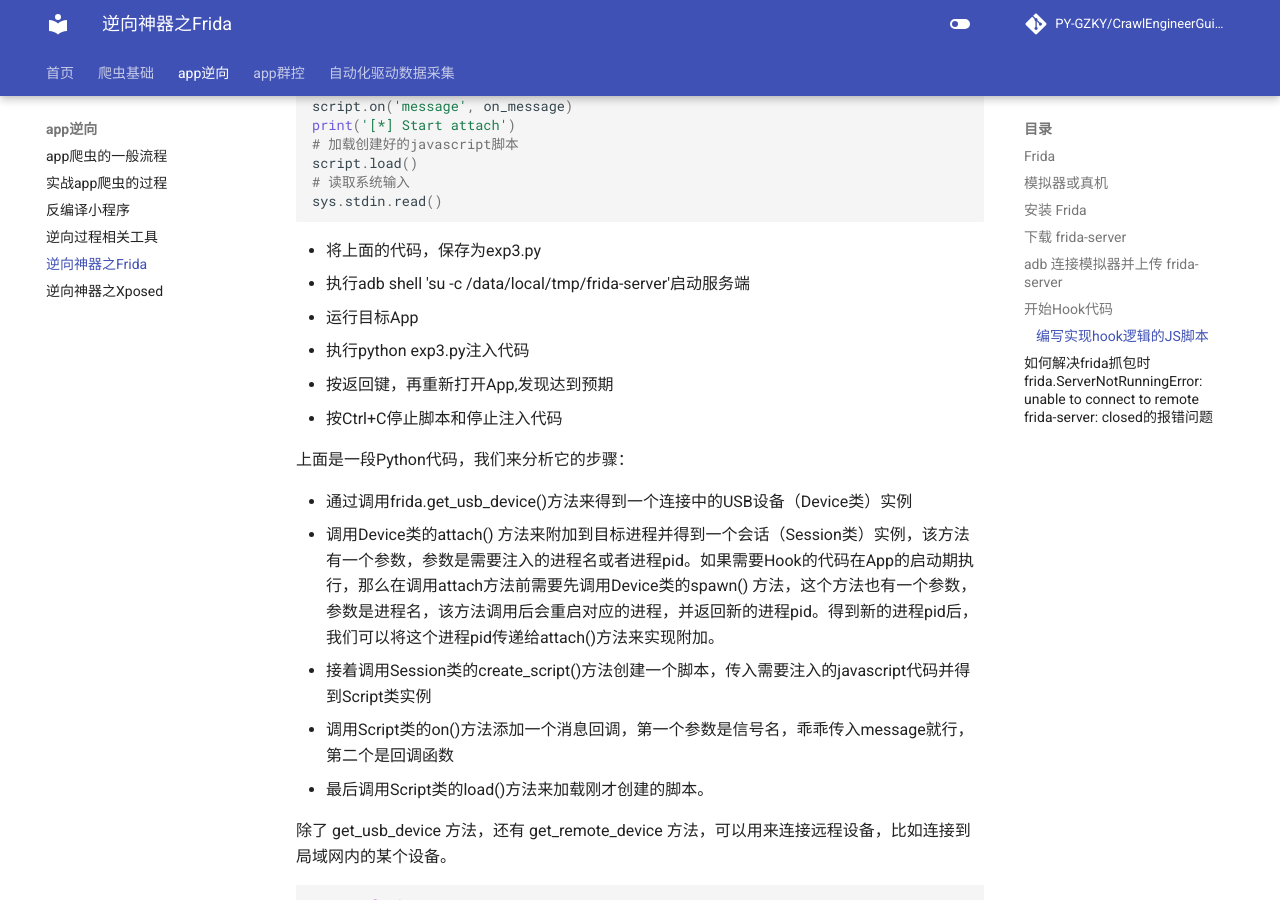
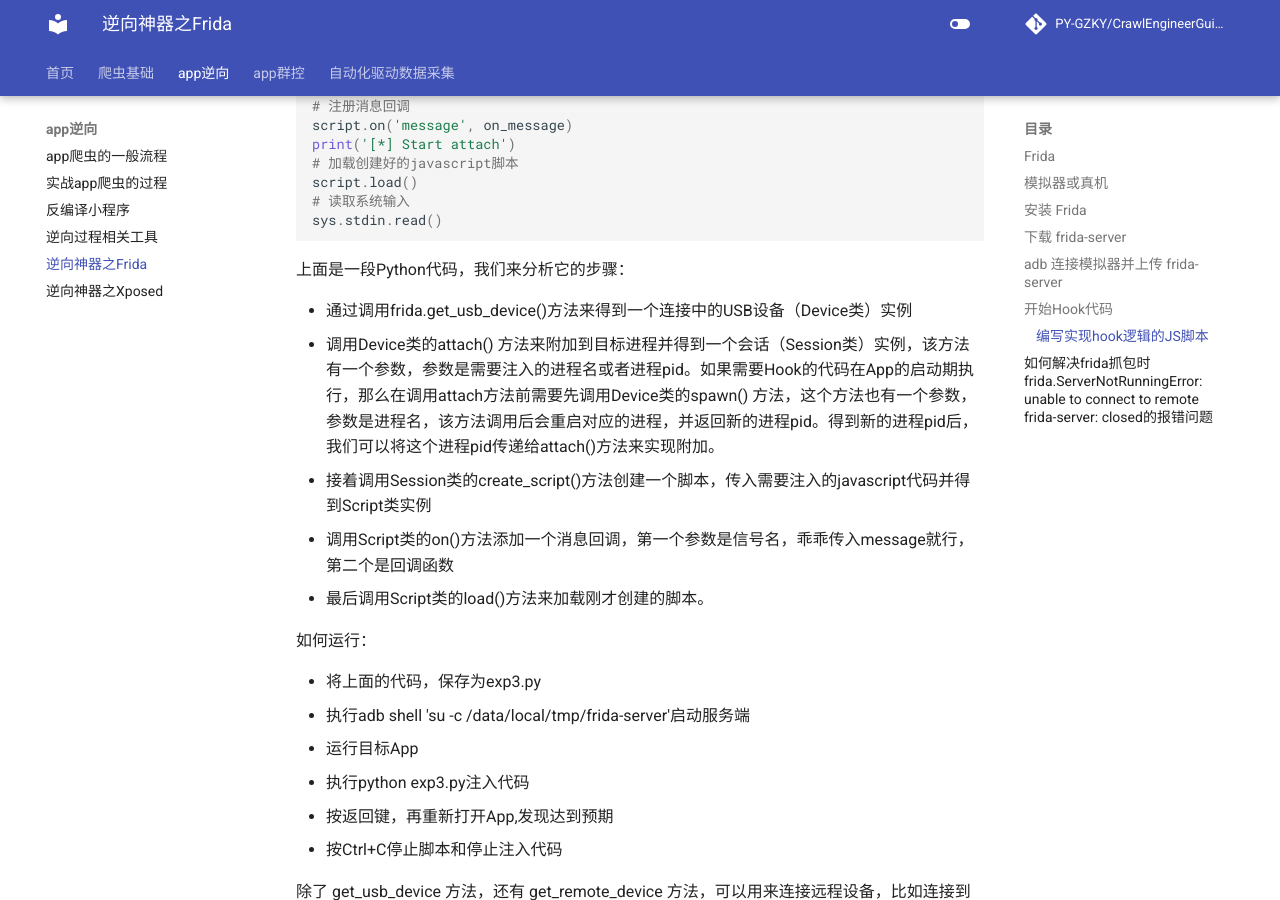
Before and after one commit to PY-GZKY/CrawlEngineerGuide, an MkDocs documentation site: the page built from docs/逆向神器之Frida.md, in a window 1280 px wide and 900 px high, scrolled down 2105 px. Built offline with MkDocs 1.6.1 and Material for MkDocs 9.7.7, drawn with Linux system fonts in a browser that asks for light colours; comment, search, counter and statistics services are not loaded; some of the changed lines change nothing that is shown.

Commit message:
Update 逆向神器之Frida.md

````diff
--- a/docs/逆向神器之Frida.md
+++ b/docs/逆向神器之Frida.md
@@ -75,6 +75,7 @@ if(Java.available){
 }
 """
 
+
 def on_message(message, data):
     if message['type'] == 'send':
         print("[*] {0}".format(message['payload']))
@@ -95,13 +96,6 @@ script.load()
 sys.stdin.read()
 ```
 
-- 将上面的代码，保存为exp3.py
-- 执行adb shell 'su -c /data/local/tmp/frida-server'启动服务端
-- 运行目标App
-- 执行python exp3.py注入代码
-- 按返回键，再重新打开App,发现达到预期
-- 按Ctrl+C停止脚本和停止注入代码
-
 上面是一段Python代码，我们来分析它的步骤：
 
 - 通过调用frida.get_usb_device()方法来得到一个连接中的USB设备（Device类）实例
@@ -111,6 +105,15 @@ sys.stdin.read()
 - 接着调用Session类的create_script()方法创建一个脚本，传入需要注入的javascript代码并得到Script类实例
 - 调用Script类的on()方法添加一个消息回调，第一个参数是信号名，乖乖传入message就行，第二个是回调函数
 - 最后调用Script类的load()方法来加载刚才创建的脚本。
+
+如何运行：
+
+- 将上面的代码，保存为exp3.py
+- 执行adb shell 'su -c /data/local/tmp/frida-server'启动服务端
+- 运行目标App
+- 执行python exp3.py注入代码
+- 按返回键，再重新打开App,发现达到预期
+- 按Ctrl+C停止脚本和停止注入代码
 
 除了 get_usb_device 方法，还有 get_remote_device 方法，可以用来连接远程设备，比如连接到局域网内的某个设备。
 
````
